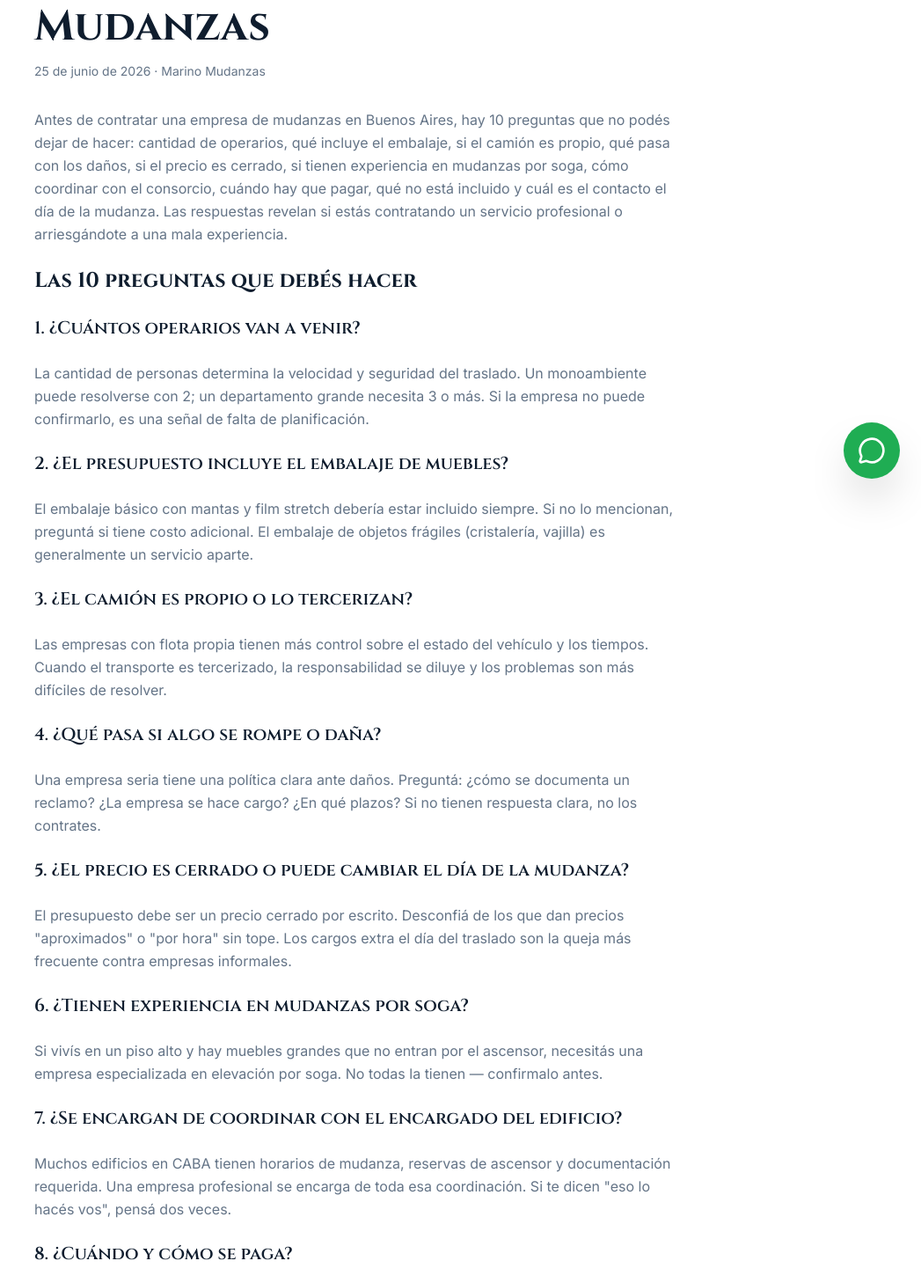
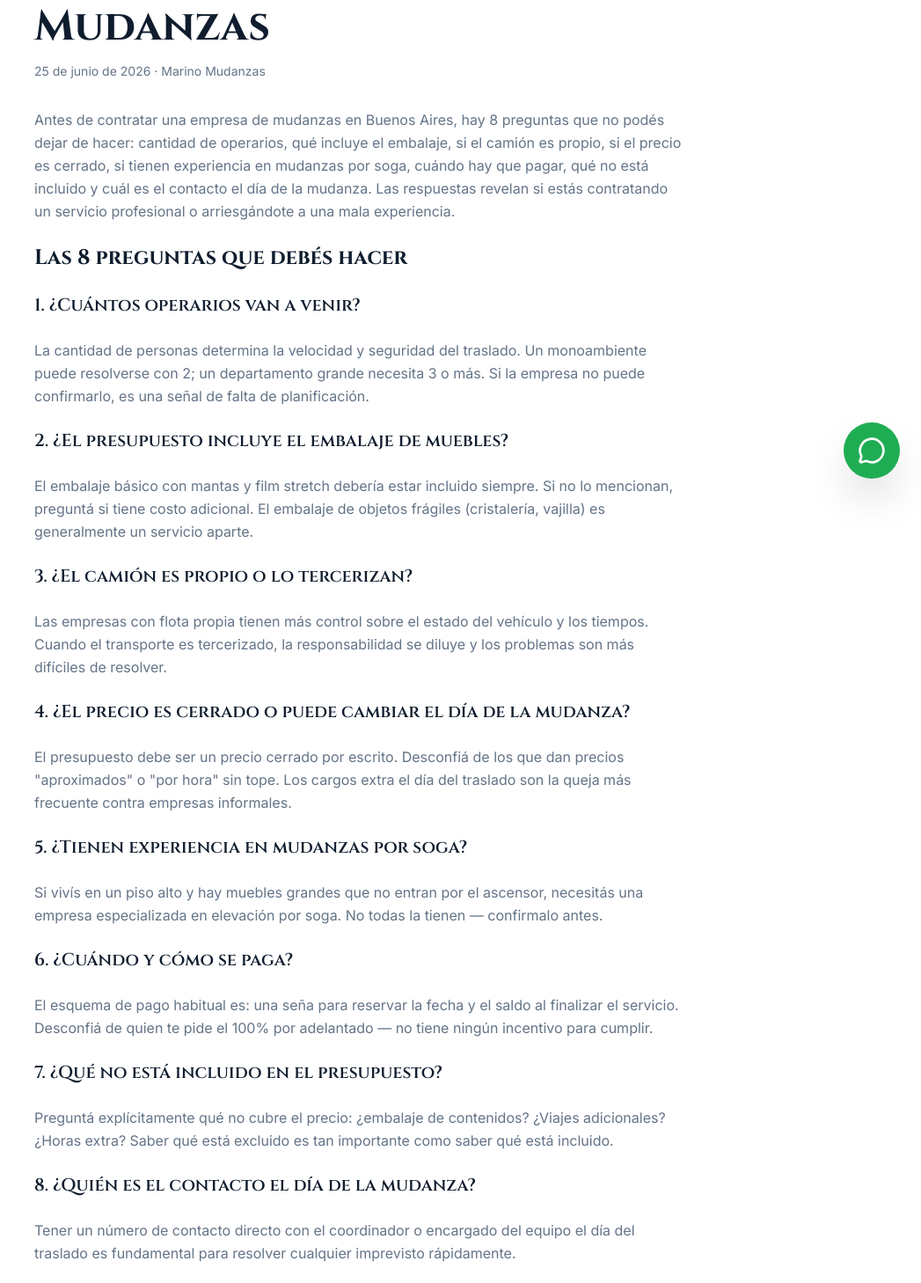
Before and after one commit to Lukaku55/marinomudanzas-next, a Next.js app: page /blog/que-preguntar-antes-de-contratar-mudanza in a window 1280 px wide. Shown: the part 232-1690 px from the top of the page at 88% size, without its empty margins (233-1280 px from the left). Built offline with nearby package versions, Linux system fonts and the light colour scheme.

Commit message:
content: eliminar preguntas 4 y 7, renumerar a 8 preguntas

```diff
--- a/app/blog/que-preguntar-antes-de-contratar-mudanza/page.tsx
+++ b/app/blog/que-preguntar-antes-de-contratar-mudanza/page.tsx
@@ -6,7 +6,7 @@ import Link from "next/link";
 
 export const metadata: Metadata = {
   title: "Qué Preguntar Antes de Contratar una Empresa de Mudanzas | Marino Mudanzas",
-  description: "Las 10 preguntas clave que debés hacerle a una empresa de mudanzas antes de contratar. Evitá sorpresas y protegé tus pertenencias. Guía de Marino Mudanzas.",
+  description: "Las preguntas clave que debés hacerle a una empresa de mudanzas antes de contratar. Evitá sorpresas y protegé tus pertenencias. Guía de Marino Mudanzas.",
 };
 
 const breadcrumbSchema = {
@@ -23,7 +23,7 @@ const articleSchema = {
   "@context": "https://schema.org",
   "@type": "Article",
   "headline": "Qué Preguntar Antes de Contratar una Empresa de Mudanzas",
-  "description": "Las 10 preguntas clave que debés hacerle a una empresa de mudanzas antes de contratar en Buenos Aires.",
+  "description": "Las preguntas clave que debés hacerle a una empresa de mudanzas antes de contratar en Buenos Aires.",
   "datePublished": "2026-06-25",
   "dateModified": "2026-06-25",
   "url": "https://www.mudanzasmarino.com.ar/blog/que-preguntar-antes-de-contratar-mudanza",
@@ -62,14 +62,6 @@ const faqSchema = {
     },
     {
       "@type": "Question",
-      "name": "¿Qué pasa si algo se rompe durante la mudanza?",
-      "acceptedAnswer": {
-        "@type": "Answer",
-        "text": "Antes de contratar, preguntá cuál es el proceso ante daños: ¿la empresa se hace cargo? ¿Tienen seguro? ¿Cómo se documenta un reclamo? Una empresa seria debe tener una política clara y transparente ante este escenario."
-      }
-    },
-    {
-      "@type": "Question",
       "name": "¿El precio es cerrado o puede cambiar el día de la mudanza?",
       "acceptedAnswer": {
         "@type": "Answer",
@@ -96,10 +88,10 @@ export default function Page() {
 
           <div className="prose prose-lg mt-4 font-body text-muted-foreground leading-relaxed space-y-6">
             <p>
-              Antes de contratar una empresa de mudanzas en Buenos Aires, hay 10 preguntas que no podés dejar de hacer: cantidad de operarios, qué incluye el embalaje, si el camión es propio, qué pasa con los daños, si el precio es cerrado, si tienen experiencia en mudanzas por soga, cómo coordinar con el consorcio, cuándo hay que pagar, qué no está incluido y cuál es el contacto el día de la mudanza. Las respuestas revelan si estás contratando un servicio profesional o arriesgándote a una mala experiencia.
+              Antes de contratar una empresa de mudanzas en Buenos Aires, hay 8 preguntas que no podés dejar de hacer: cantidad de operarios, qué incluye el embalaje, si el camión es propio, si el precio es cerrado, si tienen experiencia en mudanzas por soga, cuándo hay que pagar, qué no está incluido y cuál es el contacto el día de la mudanza. Las respuestas revelan si estás contratando un servicio profesional o arriesgándote a una mala experiencia.
             </p>
 
-            <h2 className="font-display text-2xl font-bold text-foreground mt-10 mb-4">Las 10 preguntas que debés hacer</h2>
+            <h2 className="font-display text-2xl font-bold text-foreground mt-10 mb-4">Las 8 preguntas que debés hacer</h2>
 
             <h3 className="font-display text-xl font-semibold text-foreground mt-6 mb-2">1. ¿Cuántos operarios van a venir?</h3>
             <p>La cantidad de personas determina la velocidad y seguridad del traslado. Un monoambiente puede resolverse con 2; un departamento grande necesita 3 o más. Si la empresa no puede confirmarlo, es una señal de falta de planificación.</p>
@@ -110,25 +102,19 @@ export default function Page() {
             <h3 className="font-display text-xl font-semibold text-foreground mt-6 mb-2">3. ¿El camión es propio o lo tercerizan?</h3>
             <p>Las empresas con flota propia tienen más control sobre el estado del vehículo y los tiempos. Cuando el transporte es tercerizado, la responsabilidad se diluye y los problemas son más difíciles de resolver.</p>
 
-            <h3 className="font-display text-xl font-semibold text-foreground mt-6 mb-2">4. ¿Qué pasa si algo se rompe o daña?</h3>
-            <p>Una empresa seria tiene una política clara ante daños. Preguntá: ¿cómo se documenta un reclamo? ¿La empresa se hace cargo? ¿En qué plazos? Si no tienen respuesta clara, no los contrates.</p>
-
-            <h3 className="font-display text-xl font-semibold text-foreground mt-6 mb-2">5. ¿El precio es cerrado o puede cambiar el día de la mudanza?</h3>
+            <h3 className="font-display text-xl font-semibold text-foreground mt-6 mb-2">4. ¿El precio es cerrado o puede cambiar el día de la mudanza?</h3>
             <p>El presupuesto debe ser un precio cerrado por escrito. Desconfiá de los que dan precios "aproximados" o "por hora" sin tope. Los cargos extra el día del traslado son la queja más frecuente contra empresas informales.</p>
 
-            <h3 className="font-display text-xl font-semibold text-foreground mt-6 mb-2">6. ¿Tienen experiencia en mudanzas por soga?</h3>
+            <h3 className="font-display text-xl font-semibold text-foreground mt-6 mb-2">5. ¿Tienen experiencia en mudanzas por soga?</h3>
             <p>Si vivís en un piso alto y hay muebles grandes que no entran por el ascensor, necesitás una empresa especializada en elevación por soga. No todas la tienen — confirmalo antes.</p>
 
-            <h3 className="font-display text-xl font-semibold text-foreground mt-6 mb-2">7. ¿Se encargan de coordinar con el encargado del edificio?</h3>
-            <p>Muchos edificios en CABA tienen horarios de mudanza, reservas de ascensor y documentación requerida. Una empresa profesional se encarga de toda esa coordinación. Si te dicen "eso lo hacés vos", pensá dos veces.</p>
-
-            <h3 className="font-display text-xl font-semibold text-foreground mt-6 mb-2">8. ¿Cuándo y cómo se paga?</h3>
+            <h3 className="font-display text-xl font-semibold text-foreground mt-6 mb-2">6. ¿Cuándo y cómo se paga?</h3>
             <p>El esquema de pago habitual es: una seña para reservar la fecha y el saldo al finalizar el servicio. Desconfiá de quien te pide el 100% por adelantado — no tiene ningún incentivo para cumplir.</p>
 
-            <h3 className="font-display text-xl font-semibold text-foreground mt-6 mb-2">9. ¿Qué no está incluido en el presupuesto?</h3>
+            <h3 className="font-display text-xl font-semibold text-foreground mt-6 mb-2">7. ¿Qué no está incluido en el presupuesto?</h3>
             <p>Preguntá explícitamente qué no cubre el precio: ¿embalaje de contenidos? ¿Viajes adicionales? ¿Horas extra? Saber qué está excluido es tan importante como saber qué está incluido.</p>
 
-            <h3 className="font-display text-xl font-semibold text-foreground mt-6 mb-2">10. ¿Quién es el contacto el día de la mudanza?</h3>
+            <h3 className="font-display text-xl font-semibold text-foreground mt-6 mb-2">8. ¿Quién es el contacto el día de la mudanza?</h3>
             <p>Tener un número de contacto directo con el coordinador o encargado del equipo el día del traslado es fundamental para resolver cualquier imprevisto rápidamente.</p>
 
             <div className="bg-muted rounded-xl p-6 mt-10">
```
